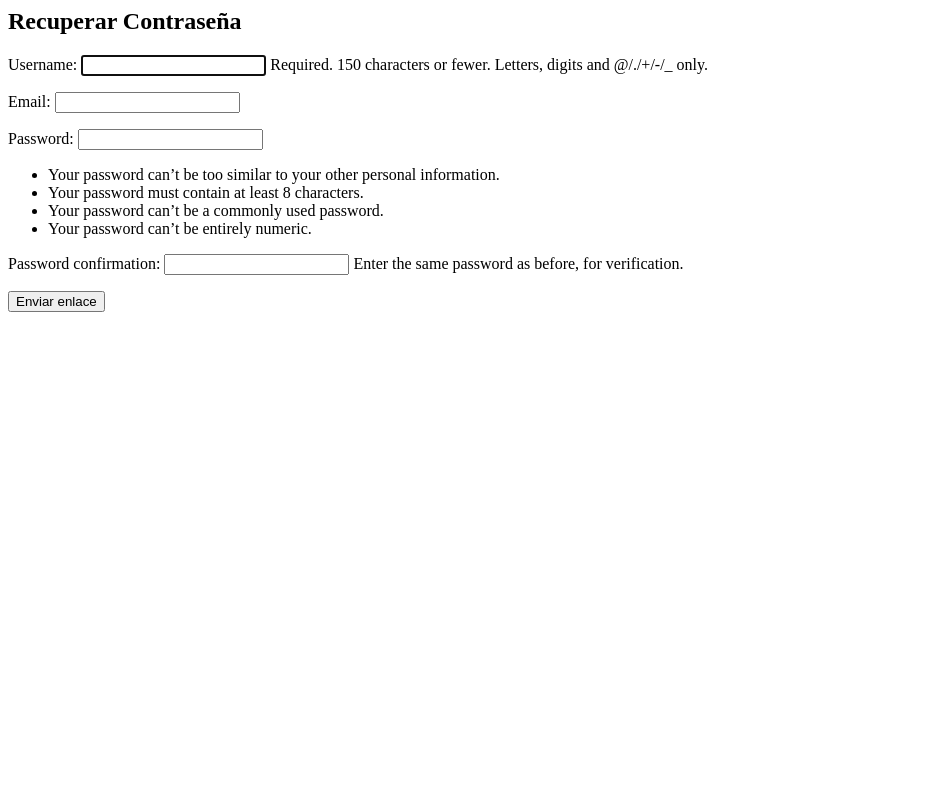
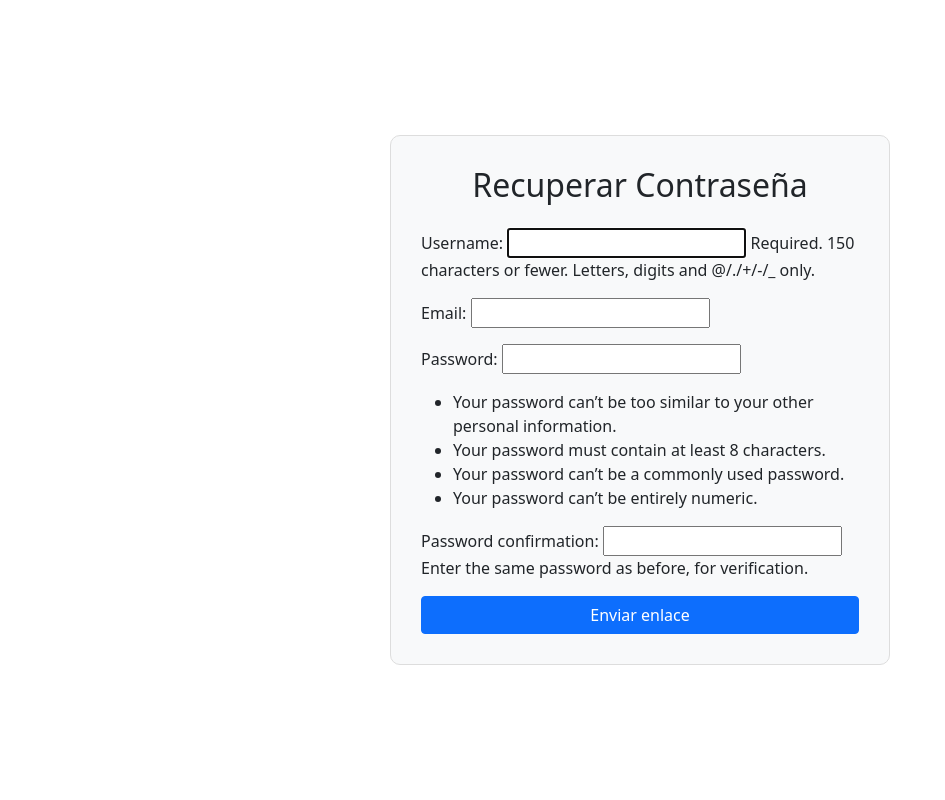
Before and after one commit to mrgomezsv/backend_mrgomez_github, a Django app: template qr_project/accounts/templates/accounts/password_reset.html in a window 1280 px wide. Shown: the whole page, without its empty margins (0-945 px from the left). Run offline with Django 4.2, Linux system fonts and the light colour scheme; the template is opened without the code that fills it: values that come from a table or form of the project are taken from there, others are empty.

Commit message:
Estilice formulario

```diff
--- a/qr_project/accounts/templates/accounts/password_reset.html
+++ b/qr_project/accounts/templates/accounts/password_reset.html
@@ -1,6 +1,38 @@
-<h2>Recuperar Contraseña</h2>
-<form method="POST">
-    {% csrf_token %}
-    {{ form.as_p }}
-    <button type="submit" class="btn btn-primary">Enviar enlace</button>
-</form>
+<!DOCTYPE html>
+<html lang="es">
+<head>
+    <meta charset="UTF-8">
+    <meta name="viewport" content="width=device-width, initial-scale=1.0">
+    <title>Recuperar Contraseña</title>
+    <link rel="stylesheet" href="https://cdn.jsdelivr.net/npm/bootstrap@5.1.3/dist/css/bootstrap.min.css">
+    <style>
+        /* Hacer que el contenedor ocupe toda la pantalla y centrarlo */
+        .password-recovery-container {
+            min-height: 100vh;
+            display: flex;
+            justify-content: center;
+            align-items: center;
+        }
+        .password-recovery-box {
+            width: 100%;
+            max-width: 500px; /* Ancho cómodo para el formulario */
+            padding: 30px;
+            border: 1px solid #ddd;
+            border-radius: 10px;
+            background-color: #f8f9fa;
+        }
+    </style>
+</head>
+<body>
+    <div class="container-fluid password-recovery-container">
+        <div class="password-recovery-box">
+            <h2 class="text-center mb-4">Recuperar Contraseña</h2>
+            <form method="POST">
+                {% csrf_token %}
+                {{ form.as_p }}
+                <button type="submit" class="btn btn-primary w-100">Enviar enlace</button>
+            </form>
+        </div>
+    </div>
+</body>
+</html>
```
